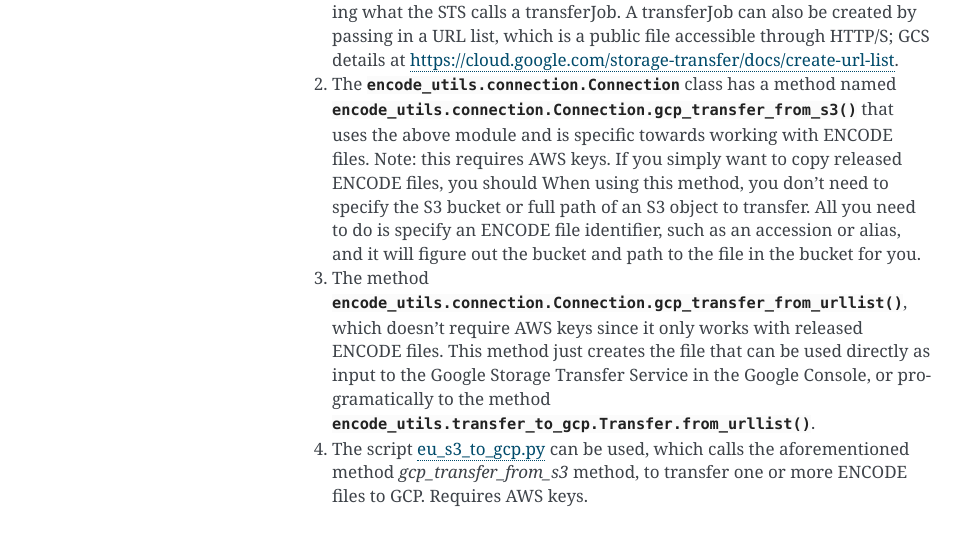
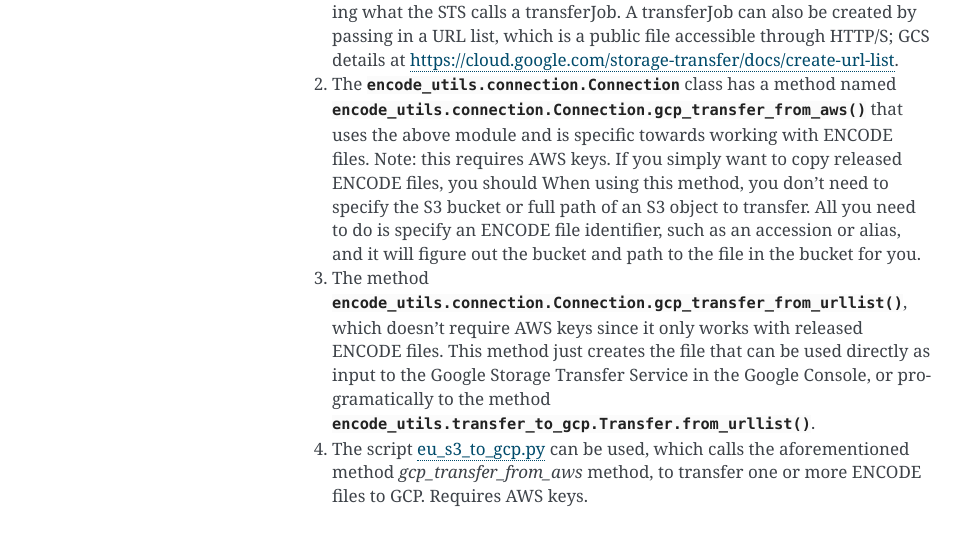
Before and after one commit to StanfordBioinformatics/encode_utils, a Sphinx documentation site: the page built from docs/examples_gcp.rst, in a window 1280 px wide and 900 px high. Shown: the part 353-897 px from the top of the window, without its empty margins (148-1110 px from the left). Built offline with Sphinx 7.4.7, drawn with Linux system fonts in a browser that asks for light colours; pages that are not in the unit, such as notebooks, are missing from menus; some of the changed text lies outside the part shown.

Commit message:
Updated method call in docs/examples_gcp.rst; updated version in setup.py

```diff
--- a/docs/examples_gcp.rst
+++ b/docs/examples_gcp.rst
@@ -18,7 +18,7 @@
      details at https://cloud.google.com/storage-transfer/docs/create-url-list.
 
   2. The :class:`encode_utils.connection.Connection`
-     class has a method named :func:`encode_utils.connection.Connection.gcp_transfer_from_s3` that uses the above
+     class has a method named :func:`encode_utils.connection.Connection.gcp_transfer_from_aws` that uses the above
      module and is specific towards working with ENCODE files.  Note: this requires AWS keys.  If
      you simply want to copy released ENCODE files, you should
      When using this method, you don't need to specify the S3 bucket or full path of an S3 object
@@ -31,7 +31,7 @@
      or programatically to the method :func:`encode_utils.transfer_to_gcp.Transfer.from_urllist`.
 
   4. The script :doc:`scripts/eu_s3_to_gcp` can be used, which calls the aforementioned
-     method `gcp_transfer_from_s3` method, to transfer one or more ENCODE files to GCP.  Requires
+     method `gcp_transfer_from_aws` method, to transfer one or more ENCODE files to GCP.  Requires
      AWS keys.
 
 The Transfer class
@@ -105,7 +105,7 @@
   #      }
   #  }
 
-The `gcp_transfer_from_s3()` method of the `encode_utils.connection.Connection` class
+The `gcp_transfer_from_aws()` method of the `encode_utils.connection.Connection` class
 -------------------------------------------------------------------------------------
 Requires that the user has AWS key permissions on the ENCODE buckets and file objects.
 
@@ -116,7 +116,7 @@
   # In production mode, the S3 source bucket is set to encode-files. In any other mode, the
   # bucket is set to encoded-files-dev.
 
-  transfer_job = conn.gcp_transfer_from_s3(
+  transfer_job = conn.gcp_transfer_from_aws(
       file_ids=["ENCFF270SAL", "ENCFF861EEE"],
       gcp_bucket="nathankw1",
       gcp_project="sigma-night-206802",
--- a/setup.py
+++ b/setup.py
@@ -22,7 +22,7 @@
 
 setup(
   name = "encode utils",
-  version = "2.3.1",
+  version = "2.4.0",
   description = "Client and tools for ENCODE data submitters.",
   author = "Nathaniel Watson",
   author_email = "nathankw@stanford.edu",
```
